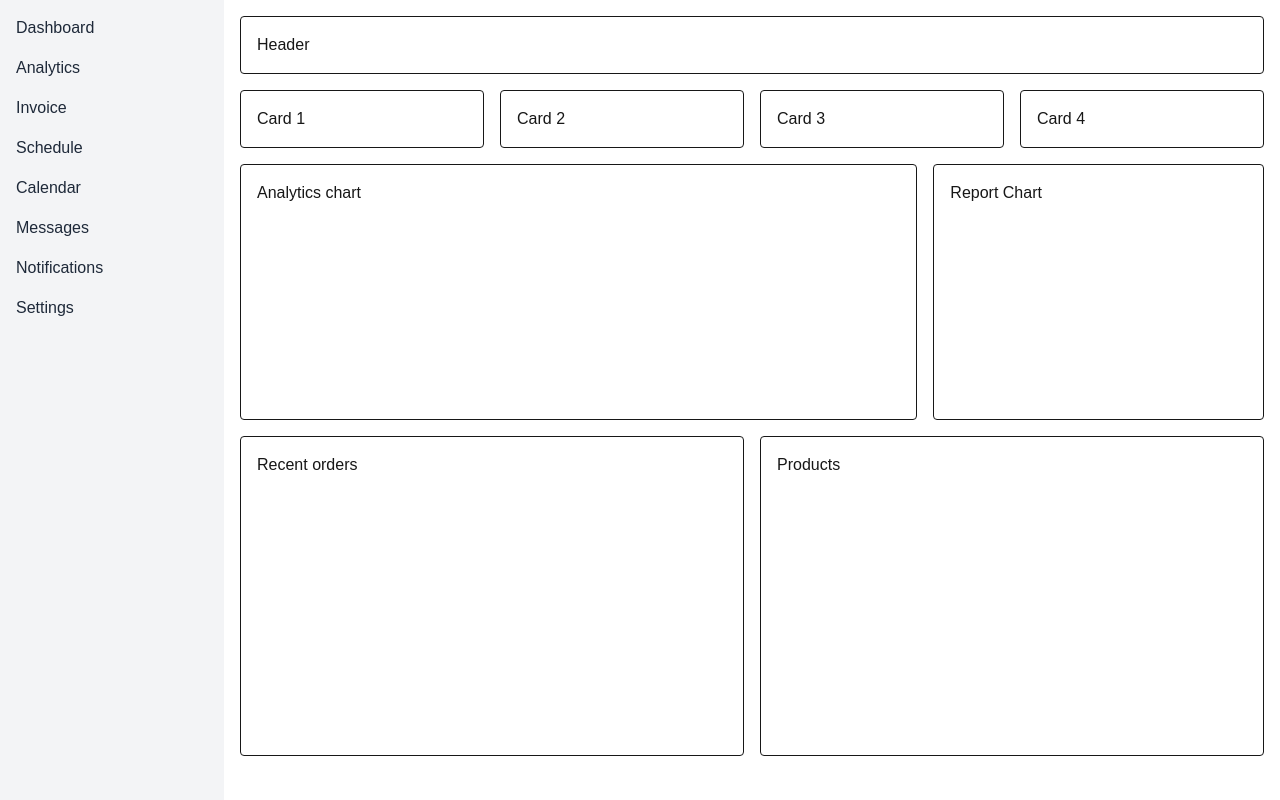
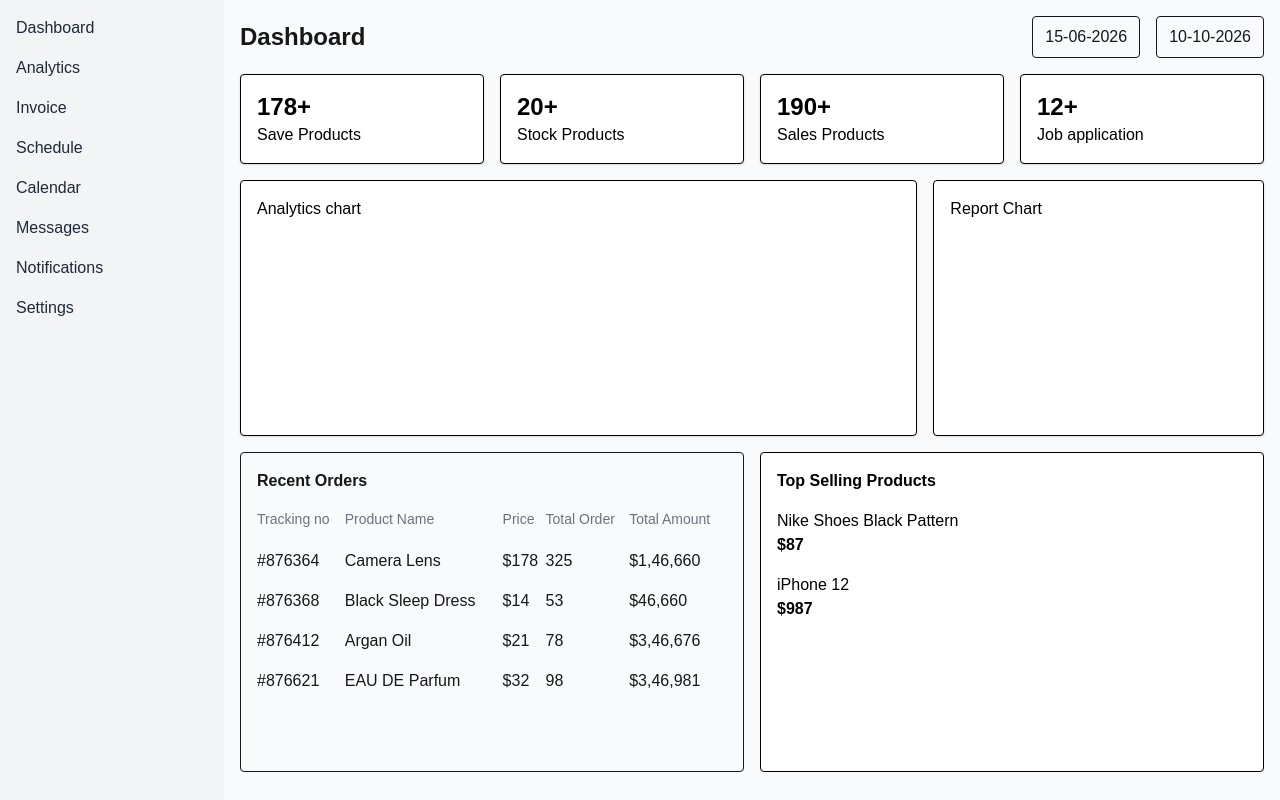
Before and after one commit to mozumil/saas-dashboard, a Next.js app: page / in a window 1280 px wide. Built offline with nearby package versions, Linux system fonts and the light colour scheme.

Commit message:
Build dashboard layout and orders table

```diff
--- a/src/app/page.tsx
+++ b/src/app/page.tsx
@@ -1,6 +1,6 @@
 export default function Home() {
   return (
-    <div className="flex min-h-screen">
+    <div className="flex min-h-screen bg-slate-50">
       <aside className="w-56 bg-gray-100 text-gray-800 p-4">
         <nav className="flex flex-col gap-4">
           <a href="#">Dashboard</a>
@@ -15,25 +15,114 @@ export default function Home() {
       </aside>
 
       <main className="flex-1 p-4 space-y-4">
-        <header className="border p-4 rounded">
-          Header
+        <header className="flex items-center justify-between">
+          <h1 className="text-2xl font-bold">Dashboard</h1>
+
+          <div className="flex gap-4">
+            <button className="border px-3 py-2 rounded">15-06-2026</button>
+            <button className="border px-3 py-2 rounded">10-10-2026</button>
+          </div>
         </header>
 
         <section className="grid grid-cols-4 gap-4">
-          <div className="border p-4 rounded">Card 1</div>
-          <div className="border p-4 rounded">Card 2</div>
-          <div className="border p-4 rounded">Card 3</div>
-          <div className="border p-4 rounded">Card 4</div>
+
+          <div className="bg-white text-black border rounded p-4 shadow-sm">
+            <h2 className="text-2xl font-bold">178+</h2>
+            <p>Save Products</p>
+          </div>
+
+          <div className="bg-white text-black border rounded p-4 shadow-sm">
+            <h2 className="text-2xl font-bold">20+</h2>
+            <p>Stock Products</p>
+          </div>
+
+          <div className="bg-white text-black border rounded p-4 shadow-sm">
+            <h2 className="text-2xl font-bold">190+</h2>
+            <p>Sales Products</p>
+          </div>
+
+          <div className="bg-white text-black border rounded p-4 shadow-sm">
+            <h2 className="text-2xl font-bold">12+</h2>
+            <p>Job application</p>
+          </div>
+
         </section>
 
         <section className="grid grid-cols-3 gap-4">
-          <div className="border col-span-2 h-64 p-4 rounded">Analytics chart</div>
-          <div className="border h-64 p-4 rounded">Report Chart</div>
+          <div className="bg-white text-black border rounded p-4 shadow-sm col-span-2 h-64">Analytics chart</div>
+          <div className="bg-white text-black border rounded p-4 shadow-sm h-64">Report Chart</div>
         </section>
 
         <section className="grid grid-cols-2 gap-4">
-          <div className="border h-80 p-4 rounded">Recent orders</div>
-          <div className="border h-80 p-4 rounded">Products</div>
+
+          <div className="border h-80 p-4 rounded">
+            <h2 className="font-bold mb-4">Recent Orders</h2>
+            <table className="w-full text-left">
+              <thead>
+                <tr>
+                  <th className="pb-3 text-sm text-gray-500 font-medium">Tracking no</th>
+                  <th className="pb-3 text-sm text-gray-500 font-medium">Product Name</th>
+                  <th className="pb-3 text-sm text-gray-500 font-medium">Price</th>
+                  <th className="pb-3 text-sm text-gray-500 font-medium">Total Order</th>
+                  <th className="pb-3 text-sm text-gray-500 font-medium">Total Amount</th>
+                </tr>
+              </thead>
+
+              <tbody>
+                <tr>
+                  <td className="py-2">#876364</td>
+                  <td className="py-2">Camera Lens</td>
+                  <td className="py-2">$178</td>
+                  <td className="py-2">325</td>
+                  <td className="py-2">$1,46,660</td>
+                </tr>
+
+                <tr>
+                  <td className="py-2">#876368</td>
+                  <td className="py-2">Black Sleep Dress</td>
+                  <td className="py-2">$14</td>
+                  <td className="py-2">53</td>
+                  <td className="py-2">$46,660</td>
+                </tr>
+
+                <tr>
+                  <td className="py-2">#876412</td>
+                  <td className="py-2">Argan Oil</td>
+                  <td className="py-2">$21</td>
+                  <td className="py-2">78</td>
+                  <td className="py-2">$3,46,676</td>
+                </tr>
+
+                <tr>
+                  <td className="py-2">#876621</td>
+                  <td className="py-2">EAU DE Parfum</td>
+                  <td className="py-2">$32</td>
+                  <td className="py-2">98</td>
+                  <td className="py-2">$3,46,981</td>
+                </tr>
+              </tbody>
+
+            </table>
+          </div>
+
+          <div className="border h-80 p-4 rounded bg-white text-black">
+            <h2 className="font-bold mb-4">
+              Top Selling Products
+            </h2>
+
+            <div className="space-y-4">
+              <div>
+               <h3>Nike Shoes Black Pattern</h3>
+                 <p className="font-bold">$87</p>
+              </div>
+
+              <div>
+                <h3>iPhone 12</h3>
+                <p className="font-bold">$987</p>
+              </div>
+
+            </div>
+          </div>
         </section>
       </main>
 
```
